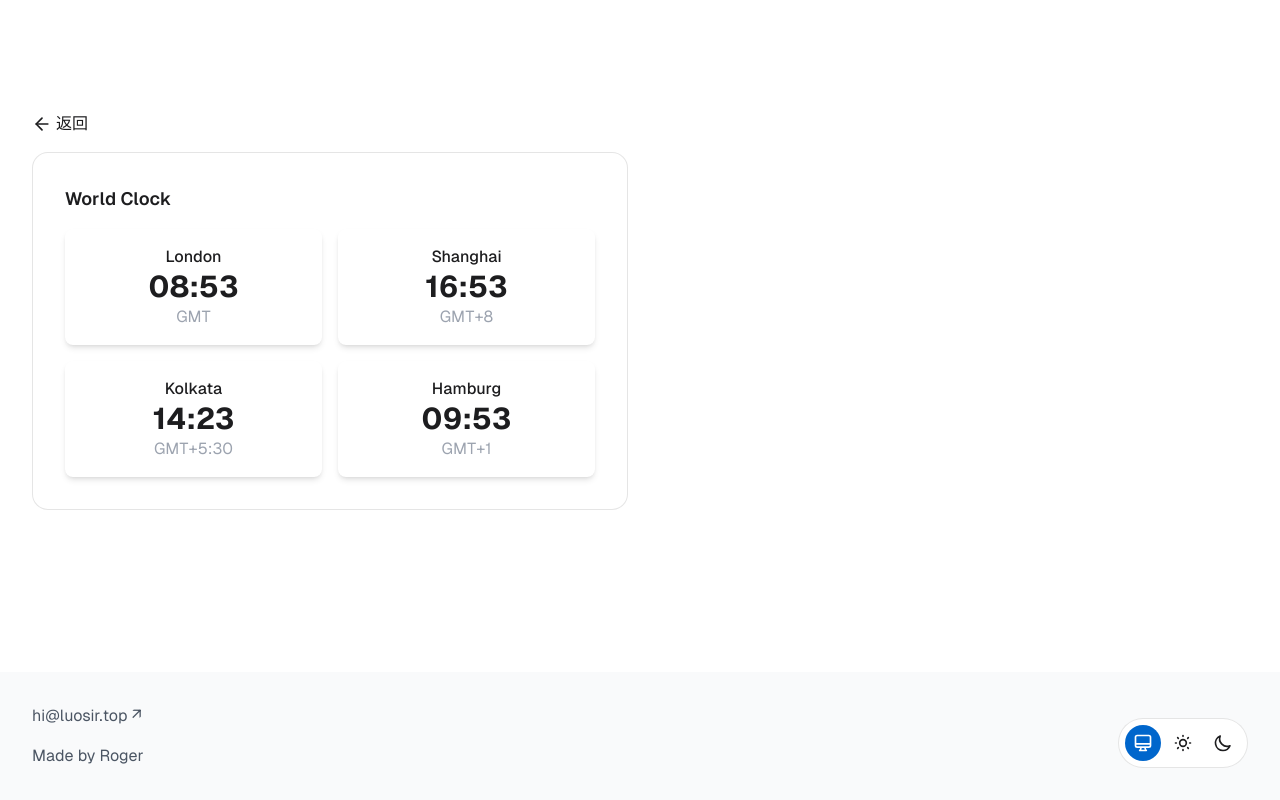
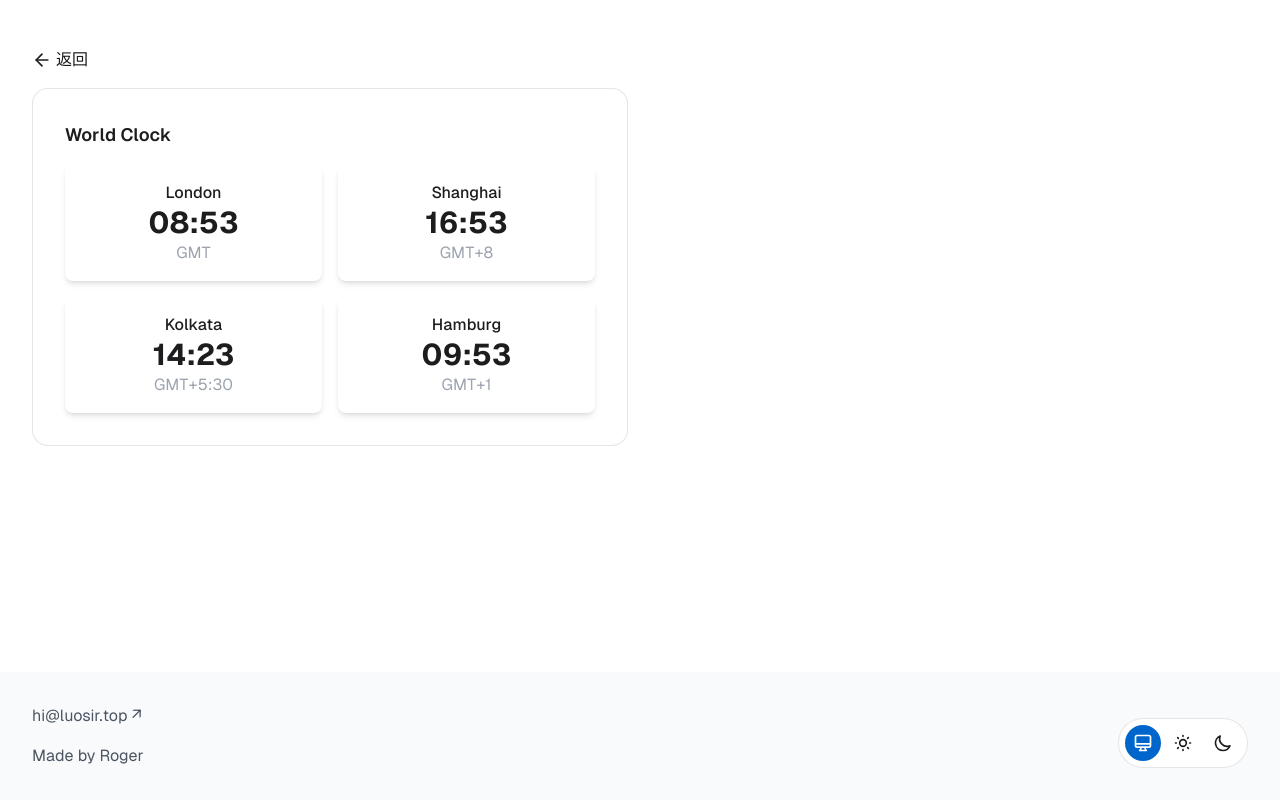
Before and after one commit to luocompany/luosir, a Next.js app: page /tools/world-clock in a window 1280 px wide. Built offline with nearby package versions, Linux system fonts and the light colour scheme.

Commit message:
完美时钟页

```diff
--- a/app/tools/world-clock/page.tsx
+++ b/app/tools/world-clock/page.tsx
@@ -8,7 +8,7 @@ import { ArrowLeft } from 'lucide-react';
 export default function WorldClockPage() {
   return (
     <div className="min-h-screen flex flex-col">
-      <main className="flex-1 pt-16">
+      <main className="flex-1">
         <div className="bg-[var(--background)] text-[var(--foreground)]">
           <div className="max-w-7xl mx-auto px-4 sm:px-6 lg:px-8 py-12">
             <div className="flex items-center mb-4">
```
